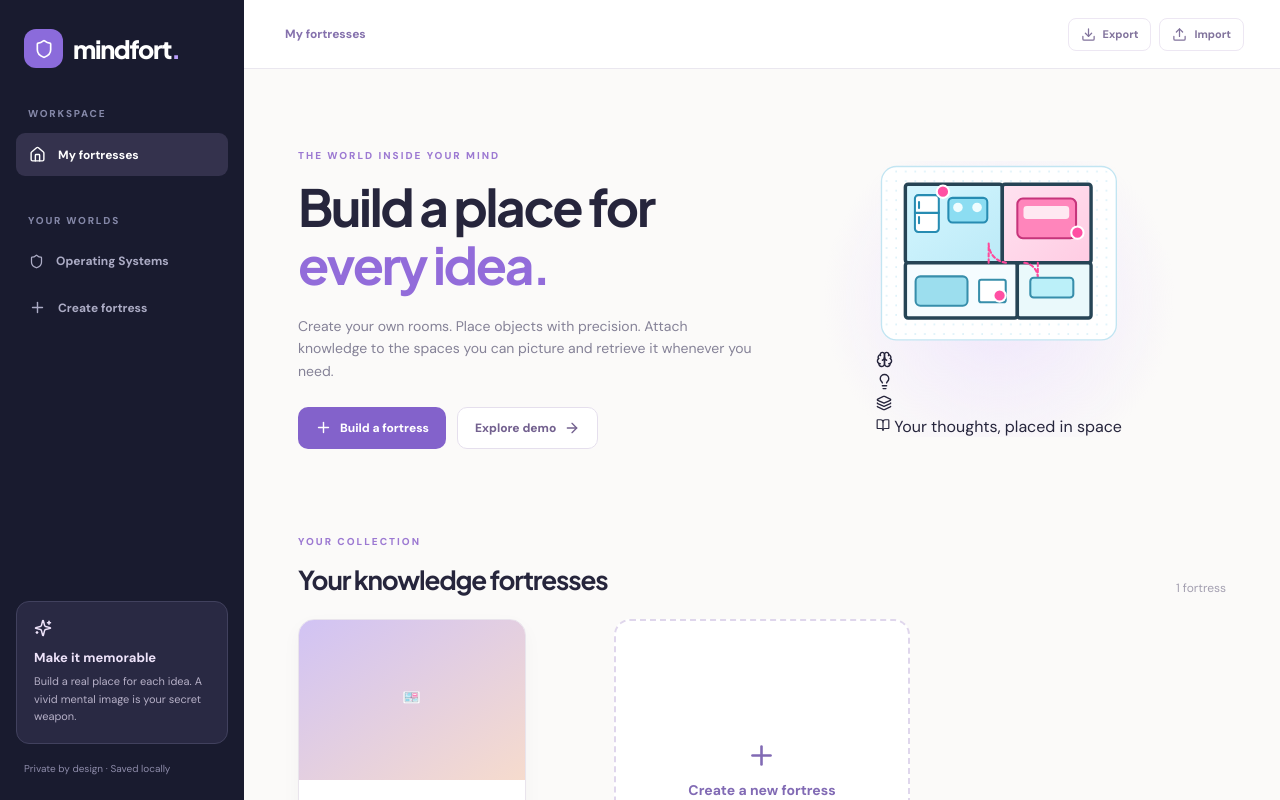
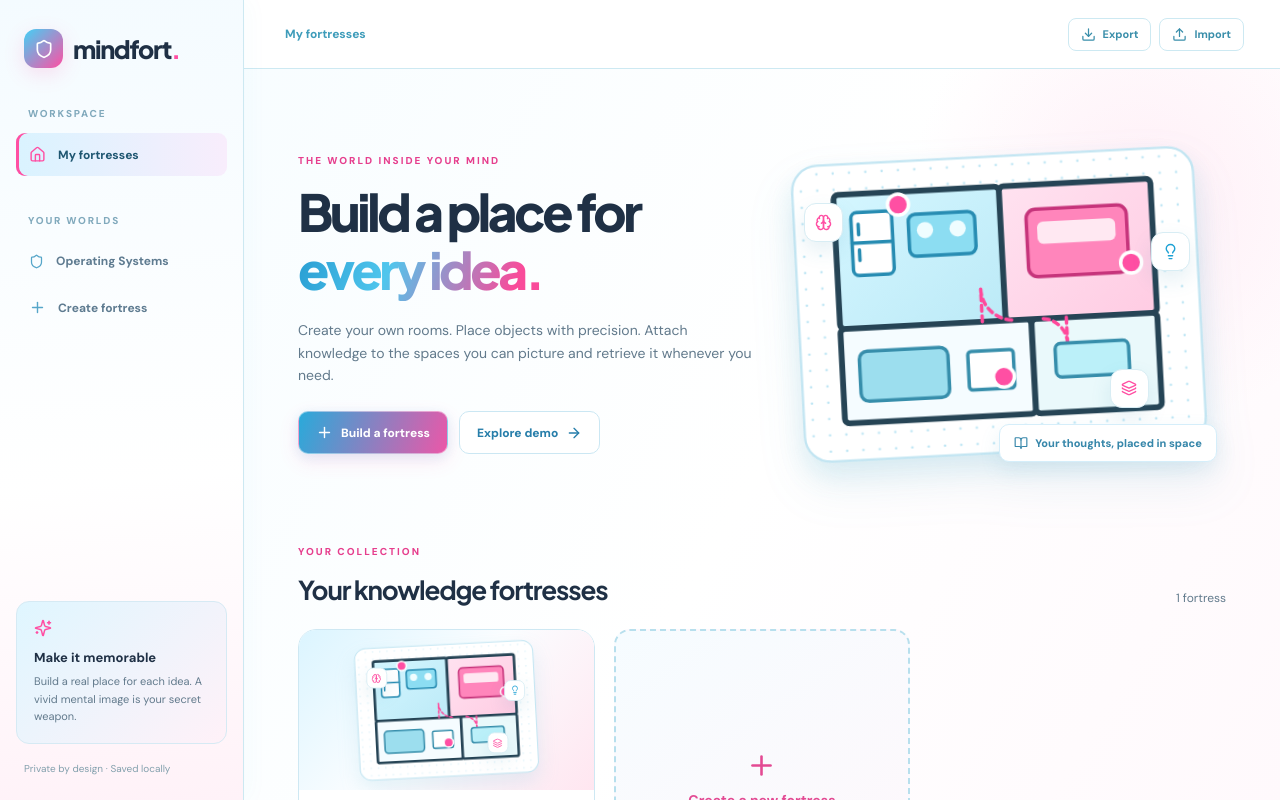
Before and after one commit to channi23/mindfort, a React (Vite) app: page / in a window 1280 px wide. Shown: the top 800 px of the page. Built offline with nearby package versions, Linux system fonts and the light colour scheme.

Commit message:
Apply cohesive sky-white-hot-pink Memory Sky system across navigation, builder, recall, and Magic UI visuals

```diff
--- a/src/styles.css
+++ b/src/styles.css
@@ -28,3 +28,162 @@
 .tool.chosen{box-shadow:inset 3px 0 0 #8058cc}
 .canvas-controls button[aria-label="Hide grid"]{background:#eee6fb;color:#694baa}
 @media(max-width:750px){.canvas-empty-help{padding:15px;width:270px}.canvas-empty-help strong{font-size:16px}.canvas-empty-help p{font-size:10px}.canvas-empty-help button{font-size:10px}}
+
+
+/* MINDFORT / Memory Sky: sky-blue structure, white canvas, hot-pink memory anchors.
+   Centralized brand tokens keep the entire experience consistent. */
+:root {
+  --sky:#45bfe8;
+  --sky-bright:#78d9f8;
+  --sky-light:#dff6ff;
+  --sky-faint:#f4fcff;
+  --pink:#ff4fa3;
+  --pink-soft:#ffb5d7;
+  --pink-light:#fff0f7;
+  --ink:#1f3045;
+  --muted:#627a8c;
+  --stroke:#cde9f2;
+  --halo:0 12px 34px rgba(55,153,192,.10);
+  color:var(--ink);
+  background:#f7fcff;
+}
+body{color:var(--ink);background:linear-gradient(130deg,#f8fdff 0%,#fff 55%,#fff6fa 100%)}
+h1,h2,h3{color:var(--ink)}
+.app-shell{background:linear-gradient(120deg,#f5fcff,#fff 52%,#fff7fb)}
+.sidebar{background:linear-gradient(175deg,#f4fbff 0%,#fff 60%,#fff2f8 100%);border-right:1px solid var(--stroke);color:var(--ink);box-shadow:5px 0 22px #4cbbdf08}
+.brand{color:var(--ink)}
+.brand-mark{color:#fff;background:linear-gradient(135deg,#52c6ef 8%,#ff4fa3 100%);box-shadow:0 6px 20px #ff4fa32c}
+.brand-dot{color:var(--pink)}
+.aside-label{color:#80a9bc}
+.side-link{color:#5e7b90}
+.side-link svg{color:#56a6c9}
+.side-link.active,.side-link:hover{color:#1e5671;background:linear-gradient(90deg,#d9f3ff 0%,#f8edfc 100%);box-shadow:inset 3px 0 0 var(--pink)}
+.side-link.active svg{color:var(--pink)}
+.side-tip{border-color:#d6eaf4;background:linear-gradient(135deg,#dff6ff,#fff1f8);color:var(--ink)}
+.side-tip svg{color:var(--pink)}
+.side-tip strong{color:var(--ink)}
+.side-tip p{color:var(--muted)}
+.aside-bottom>span{color:#83a0ad}
+.content{background:transparent}
+.topbar{background:#ffffffee;backdrop-filter:blur(12px);border-color:var(--stroke);color:#8ca9b6}
+.breadcrumb{color:#3e9cba}
+.top-actions button{background:#fff;color:#398eaa;border-color:var(--stroke)}
+.top-actions button:hover{background:#e9f9ff}
+.library{position:relative}
+.library:before{content:"";position:absolute;inset:0 0 auto auto;width:38%;height:400px;z-index:0;background:radial-gradient(circle at 65% 32%,#ffc9e344,transparent 62%);pointer-events:none}
+.library>*{position:relative}
+.hero{min-height:370px}
+.eyebrow{color:#e63e8d;letter-spacing:2px}
+.hero h1{font-weight:800;letter-spacing:-.065em}
+.hero em{background:linear-gradient(110deg,#269bd1 0%,#50c6ed 38%,#f94b9a 88%);background-clip:text;-webkit-background-clip:text;color:transparent}
+.hero-copy>p,.subtitle{color:var(--muted)}
+.hero-art{background:none}
+.button{transition:transform .2s ease,box-shadow .2s ease,background .2s ease}
+.button:hover:not(:disabled){transform:translateY(-2px)}
+.button.primary{background:linear-gradient(110deg,#29aada 0%,#ff4fa3 110%);color:white;border:1px solid #ffffff70;box-shadow:0 7px 20px #ff4fa323,0 3px 12px #49c5ed28}
+.button.ghost{color:#277eaa;border-color:#cbe7f3;background:#fff}
+.button.danger{color:#b63671;background:#fff1f7}
+.section-header>span,.fort-body p,.fort-add span{color:var(--muted)}
+.fort-grid{align-items:stretch}
+.magic-card{position:relative;isolation:isolate;overflow:hidden;border-radius:18px;transition:transform .22s,box-shadow .22s}
+.magic-card:hover{transform:translateY(-4px);box-shadow:0 18px 44px #259ec226}
+.magic-card-sheen{position:absolute;inset:0;pointer-events:none;z-index:3;opacity:0;background:radial-gradient(320px circle at var(--magic-x,50%) var(--magic-y,50%),#ff62b52b,transparent 65%);transition:opacity .3s}
+.magic-card:hover .magic-card-sheen{opacity:1}
+.fort-card{width:100%;height:100%;border:1px solid #cee8f3;border-radius:18px;box-shadow:var(--halo);background:white}
+.fort-preview{background:linear-gradient(132deg,#dcf5ff 1%,#fbfdff 48%,#ffe6f0 100%);font-size:initial;overflow:hidden}
+.fortress-theme-1 .fort-preview{background:linear-gradient(130deg,#eaf8ff,#fff0f7)}
+.fortress-theme-2 .fort-preview{background:linear-gradient(130deg,#f0fbff,#e0f8ff 55%,#ffeef6)}
+.fort-body{position:relative}
+.tag{color:#e44b90}
+.fort-link{color:#ec4b94}
+.fort-add{background:linear-gradient(145deg,#f6fcff,#fff7fb);border-color:#b7dfed;color:#e34a93}
+.fort-add:hover{background:#f0fbff}
+.benefits>div{background:linear-gradient(155deg,#fff,#f4fbff);border-color:var(--stroke);box-shadow:var(--halo)}
+.benefits span{color:#e84d97}
+.benefits p{color:var(--muted)}
+.blueprint-shell{position:relative;display:grid;place-items:center;width:min(100%,460px);margin:auto;min-height:310px;filter:drop-shadow(0 22px 22px #358caf19)}
+.blueprint-map{width:min(100%,420px);height:auto;transform:rotate(-3deg);filter:drop-shadow(0 12px 12px #61b9d329)}
+.blueprint-floating-icon{position:absolute;width:39px;height:39px;border-radius:12px;display:grid;place-items:center;background:#fff;border:1px solid #d8edf4;box-shadow:0 9px 20px #348eb120;color:var(--pink)}
+.blueprint-floating-icon.icon-one{left:7%;top:18%}
+.blueprint-floating-icon.icon-two{right:8%;top:27%;color:#1da1d4}
+.blueprint-floating-icon.icon-three{right:17%;bottom:17%}
+.blueprint-note{position:absolute;right:2%;bottom:0;padding:11px 14px;background:#fff;border:1px solid #d5eefa;border-radius:10px;color:#3787aa;box-shadow:0 8px 20px #51a2c622;font-weight:800;font-size:11px;display:flex;align-items:center;gap:7px}
+.blueprint-shell.compact{min-height:0;width:225px;height:158px;max-width:100%;transform:scale(.83);filter:none}
+.blueprint-shell.compact .blueprint-map{width:225px}
+.blueprint-shell.compact .blueprint-floating-icon{width:25px;height:25px;border-radius:8px}
+.blueprint-shell.compact .blueprint-floating-icon svg{width:12px;height:12px}
+.builder-header p,.builder-stats>div{color:var(--muted)}
+.builder-stats strong{color:#179fce}
+.tools-panel,.canvas-panel,.inspector{border-color:var(--stroke);box-shadow:var(--halo)}
+.panel-heading{background:#f7fcff;color:#6e9fb3;border-color:var(--stroke)}
+.tool{color:#5b7b8f}
+.tool.chosen{color:#187ea6;background:#e1f7ff;box-shadow:inset 3px 0 0 var(--pink)}
+.tool-config{border-color:var(--stroke)}
+.tool-config label,.input-label{color:var(--ink)}
+.tool-config p,.tool-config span:not(.mini-heading),.mini-heading,.panel-footer,.inspect-subtitle,.nothing-selected,.inspector-bottom p{color:var(--muted)}
+.tool-config input,.input-label input{border-color:var(--stroke)}
+.color{box-shadow:0 0 0 1px #c4e7f2}
+.color.active{box-shadow:0 0 0 2px var(--pink)}
+.furniture-choice{border-color:#cdeaf5;background:#fbfeff;box-shadow:2px 2px 0 #d5eaf3}
+.furniture-choice.chosen{background:#fcebf4;border-color:var(--pink);box-shadow:3px 3px 0 #ff9cc48a}
+.canvas-toolbar,.canvas-footer{border-color:var(--stroke);color:#6b98aa}
+.canvas-toolbar{background:#fcfeff}
+.canvas-scroll{background-color:#eaf8fc;background-image:radial-gradient(#77cde14d 1.2px,transparent 1.2px)}
+.board{background-color:#fffdfb;background-image:linear-gradient(#a3dcea4d 1px,transparent 1px),linear-gradient(90deg,#a3dcea4d 1px,transparent 1px);border-color:#568baa;box-shadow:6px 8px 0 #58b5d54a,0 22px 42px #3f9dc522}
+.board.grid-hidden{background-image:none}
+.room{border-color:#4298ad;box-shadow:inset 0 0 0 4px #ffffffaa,inset 0 12px 25px #45a6cd20,3px 3px 0 #237fa12e}
+.room.selected{outline-color:var(--pink)}
+.room-label{color:#216e8d;border-color:#a5ddeb}
+.placed-item{border-color:#418eab;box-shadow:3px 4px 0 #3298b15e;background:#fcffff}
+.placed-item.selected{outline-color:var(--pink)}
+.memory-dot{background:var(--pink)}
+.draft-room{background:#a7e9fa78;border-color:#2ab4db}
+.ghost-item{background:#d5f8ffb9;border-color:#35b5d5}
+.ghost-item.blocked{background:#ffe2efa9;border-color:var(--pink)}
+.canvas-empty-help{border-color:#9cdbeb;box-shadow:8px 9px 0 #51bdde24}
+.canvas-empty-help span{color:#e74a93}
+.canvas-empty-help p{color:var(--muted)}
+.canvas-empty-help button{background:linear-gradient(100deg,#27b0df,#ff4fa3)}
+.canvas-controls button{color:#3594b5;border-color:var(--stroke)}
+.canvas-controls button[aria-label="Hide grid"]{background:#dff6ff;color:#1886b0}
+.status-dot{background:var(--pink)}
+.inspector .panel-heading{border-color:var(--stroke)}
+.inspect-art{background:linear-gradient(135deg,#dff6ff,#ffe9f4)}
+.inspect-title{color:var(--ink)}
+.inspect-fields{border-color:var(--stroke)}
+.inspect-fields label span{color:#227e9c}
+.inspector-bottom{border-color:var(--stroke)}
+.builder-footnote,.builder-footnote button{color:#458da8}
+.builder-footnote .delete-fort{color:#d4498a}
+.review-page h1{color:var(--ink)}
+.review-intro,.review-counter{color:var(--muted)}
+.review-card{border-color:var(--stroke);box-shadow:var(--halo)}
+.review-place{background:linear-gradient(115deg,#dff6ff,#ffe3f0)}
+.review-object{border-color:#b1e4f1;background:#fff}
+.review-place span{color:#e54190}
+.review-place p{color:#668ea4}
+.revealed{border-color:var(--stroke)}
+.revealed p{color:var(--muted)}
+.memory-association{background:linear-gradient(130deg,#fff3f9,#e9f9ff)}
+.memory-association strong{color:#d73b86}
+.empty-review{border-color:var(--stroke)}
+.empty-review svg{color:var(--pink)}
+.empty-review p{color:var(--muted)}
+.dialog{border:1px solid var(--stroke);box-shadow:0 32px 90px #2584a332}
+.dialog-form label{color:var(--ink)}
+.dialog-form input,.dialog-form textarea{border-color:var(--stroke)}
+.dialog-form input:focus,.dialog-form textarea:focus{border-color:var(--pink)}
+.icon-button{background:#e8f8ff;color:#248eae}
+.mobile-tools{border-color:var(--stroke);background:#fff}
+.mobile-tools button{color:#2689a8}
+.toast{background:#15384b}
+@media(max-width:750px){
+ .library{padding:24px 18px}
+ .hero{min-height:0}
+ .hero-art{display:grid;margin:10px 0 25px}
+ .blueprint-shell{min-height:240px}
+ .blueprint-map{max-width:330px}
+ .blueprint-note{right:0;bottom:5px}
+ .sidebar{display:none}
+}
+@media(prefers-reduced-motion:reduce){.magic-card,.button,.magic-card-sheen{transition:none!important}}
```
